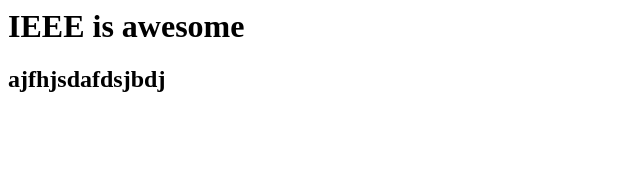
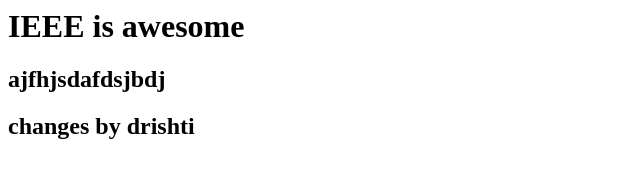
Before and after one commit to No0b-master/IEEE_gbpec, a plain HTML site: page index.html in a window 1280 px wide. Shown: the whole page, without its empty margins (0-640 px from the left). Drawn offline with Linux system fonts and the light colour scheme.

Commit message:
Update index.html
asdjklashd

```diff
--- a/index.html
+++ b/index.html
@@ -10,6 +10,8 @@
 <body>
     <h1>IEEE is awesome</h1>
     <h2>ajfhjsdafdsjbdj</h2>
+        <h2>changes by drishti</h2>
+
 
 </body>
 </html>
```
